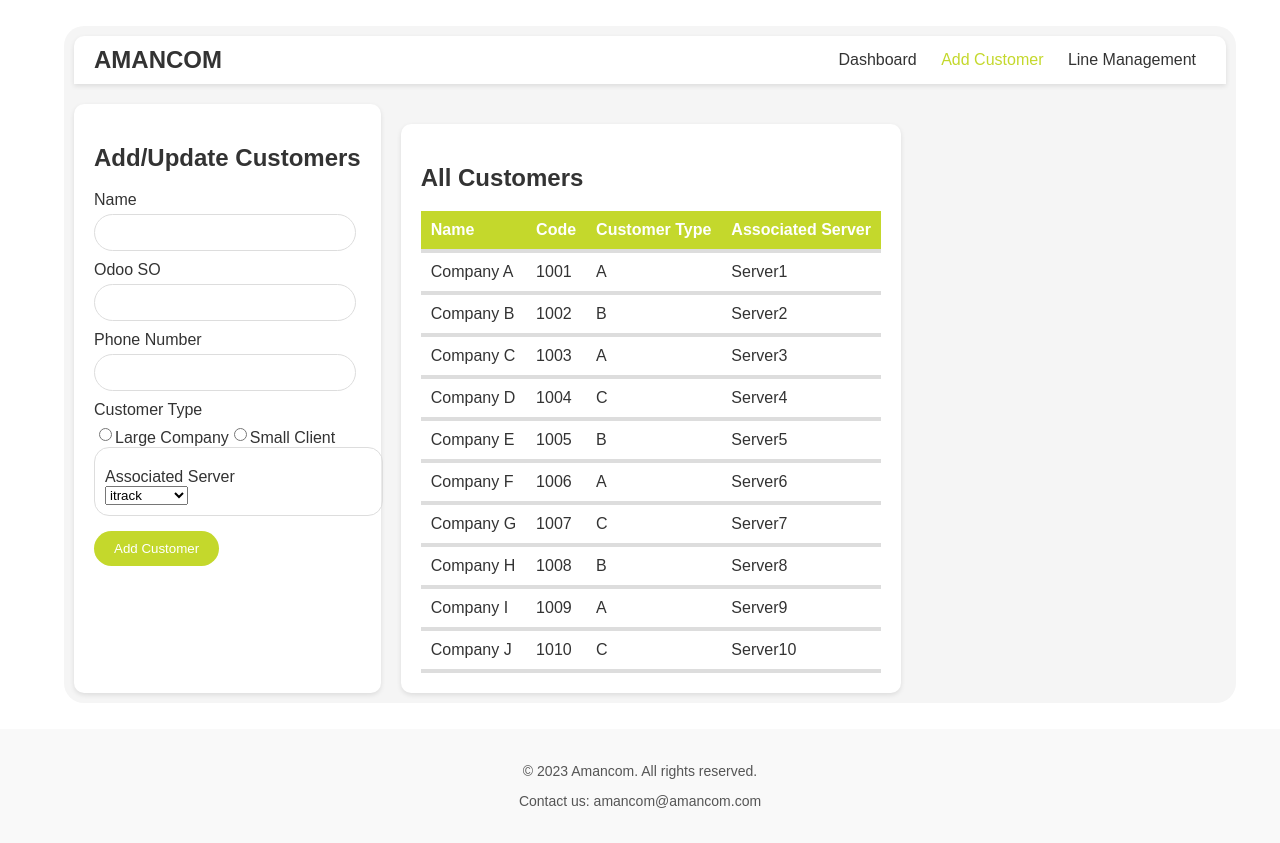
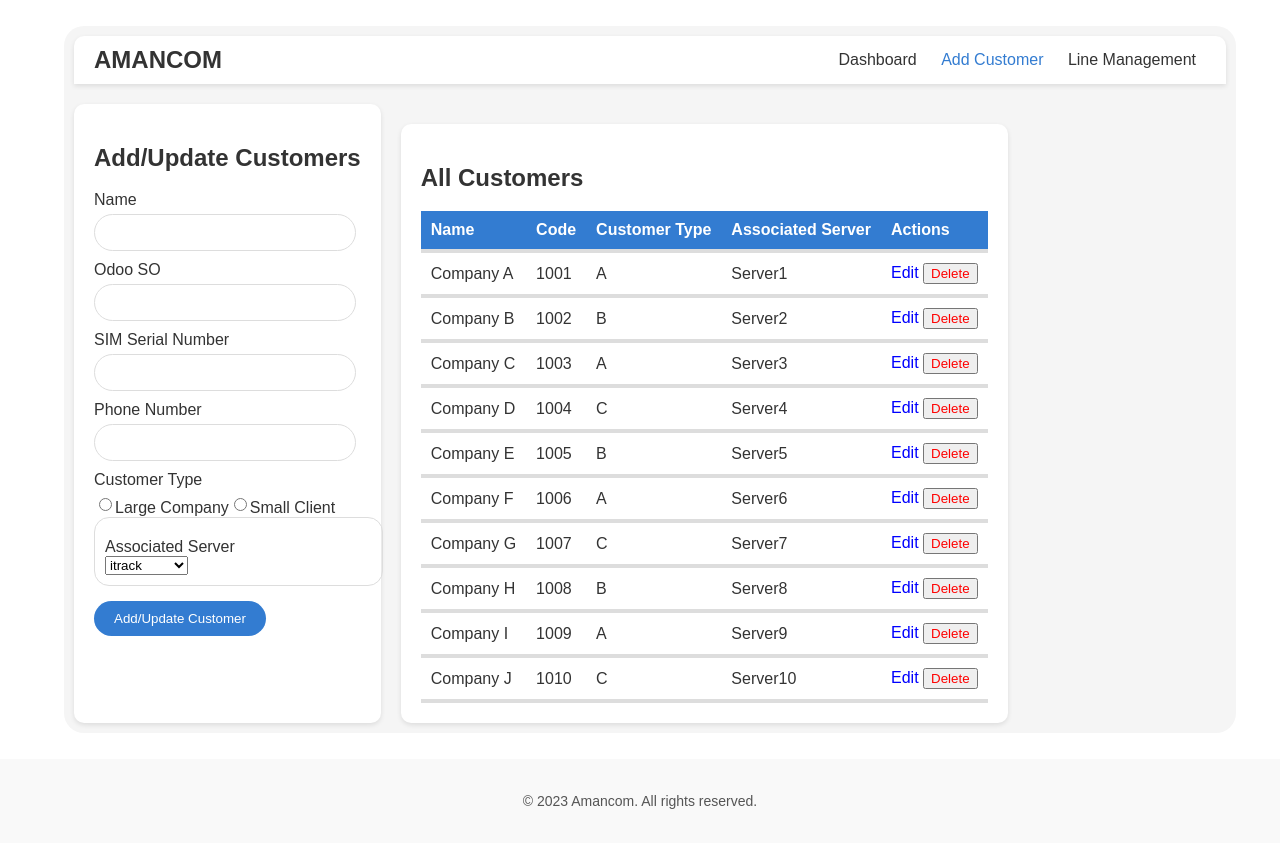
Before and after one commit to Ma7moud-Mansour/Amanco_Lines_System, a PHP site: page /Templates/add_customer.php in a window 1280 px wide. Run offline with PHP 8.4, Linux system fonts and the light colour scheme; data comes from the database, SQL or seed files in the repository.

Commit message:
1. add (Delete and Edit) options in Add Customer page
2. Update Website colors

```diff
--- a/Style/Add_customer.css
+++ b/Style/Add_customer.css
@@ -41,7 +41,7 @@ header nav a {
   margin: 0 10px;
 }
 header nav .active {
-  color: #c4d82c;
+  color: #337cd1;
 }
 
 /* Main Content Styles */
@@ -93,14 +93,14 @@ main {
 .customer-form form button {
   margin-top: 15px;
   padding: 10px 20px;
-  background-color: #c4d82c;
+  background-color: #337cd1;
   border: none;
   border-radius: 50px;
   cursor: pointer;
   color: #fff;
 }
 .customer-form form button:hover {
-  background-color: #a8c424;
+  background-color: #337cd1;
 }
 .customer-form .customer-type {
   display: flex;
@@ -129,8 +129,13 @@ width: 100%;
   border-bottom: 4px solid #ddd;
 }
 .all-customers th {
-  background-color: #c4d82c;
+  background-color: #337cd1;
   color: #fff;
+}
+a.edit
+{
+  text-decoration: none;
+  color: #337cd1;
 }
 
 /* Footer Styles */
--- a/Style/add_line.css
+++ b/Style/add_line.css
@@ -46,7 +46,7 @@ margin: 0 10px;
 }
 
 header nav .active {
-color: #c4d82c;
+color: #337cd1;
 font-weight: bold;
 }
 
@@ -71,7 +71,7 @@ border-radius: 15px;
 form button {
 margin-top: 20px;
 padding: 10px 20px;
-background-color: #c4d82c;
+background-color: #337cd1;
 border: none;
 border-radius: 15px;
 cursor: pointer;
@@ -79,7 +79,7 @@ color: #fff;
 }
 
 form button:hover {
-background-color: #a8c424;
+background-color: #337cd1;
 }
 
 #sell-options {
--- a/Templates/Dashboard.php
+++ b/Templates/Dashboard.php
@@ -154,21 +154,21 @@ $conn->close();
     <div class="statistics">
         <div class="stat">
             <div class="icon">
-                <img src="icons/sold-sim-icon.png" alt="Sold SIMs" />
+                <img src="../photos/sim.jpeg" alt="Sold SIMs" />
             </div>
             <h2><?php echo $sim_count; ?></h2>
             <p>Total SIMs Sold</p>
         </div>
         <div class="stat">
             <div class="icon">
-                <img src="icons/stored-sim-icon.png" alt="Stored SIMs" />
+                <img src="../photos/sim2.jpeg" alt="Stored SIMs" />
             </div>
             <h2><?php echo $stored_sims; ?></h2>
             <p>Total SIMs Stored</p>
         </div>
         <div class="stat">
             <div class="icon">
-                <img src="icons/company-icon.png" alt="Companies" />
+                <img src="../photos/company.png" alt="Companies" />
             </div>
             <h2><?php echo $company_count; ?></h2>
             <p>Total Companies</p>
--- a/Templates/add_customer.php
+++ b/Templates/add_customer.php
@@ -4,82 +4,79 @@ $username = "root";
 $password = "";
 $dbname = "amancom_db";
 
-
 $conn = new mysqli($servername, $username, $password, $dbname);
 if ($conn->connect_error) {
     die("Connection failed: " . $conn->connect_error);
 }
 
-if ($_SERVER['REQUEST_METHOD'] === 'POST' && isset($_POST['add_customer'])) {
+// Handle Add/Update Customer
+if ($_SERVER['REQUEST_METHOD'] === 'POST') {
+    if (isset($_POST['add_customer'])) {
         $name = $_POST['name'];
         $odoo_so = $_POST['odoo_so'];
         $type = $_POST['type'];
         $server = $_POST['server'];
         $sim_serial = $_POST['sim_serial'];
-    $phone_number = isset($_POST['phone_number']) ? $_POST['phone_number'] : null;
+        $phone_number = $_POST['phone_number'];
 
-    // BE SURE THE NUMBER FILS ISN'T EMPTY
-    if (empty($phone_number)) {
-        $error_message = "Error: Phone Number is required.";
-    } else {
-        // CHECK IF THE SERIAL IS ALREADE EXIST
-        $check_sim_query = "SELECT * FROM sim_inventory WHERE Serial_no = ?";
-        $stmt = $conn->prepare($check_sim_query);
-        $stmt->bind_param("s", $sim_serial);
-        $stmt->execute();
-        $sim_result = $stmt->get_result();
-
-        if ($sim_result->num_rows === 0) {
-            $error_message = "Error: SIM Serial Number does not exist or is not available in SIM Inventory.";
-        } else {
-            // ODOO SO
-            $odoo_check_query = "SELECT * FROM odoo WHERE Odoo_SO = ?";
-            $stmt = $conn->prepare($odoo_check_query);
+        // Add or Update Customer
+        $check_query = "SELECT * FROM client_company WHERE Odoo_SO = ?";
+        $stmt = $conn->prepare($check_query);
         $stmt->bind_param("s", $odoo_so);
         $stmt->execute();
-            $odoo_result = $stmt->get_result();
+        $result = $stmt->get_result();
 
-            if ($odoo_result->num_rows === 0) {
-                // INSERT ODOO DETAILS
-                $insert_odoo_query = "INSERT INTO odoo (Odoo_SO) VALUES (?)";
-                $stmt = $conn->prepare($insert_odoo_query);
-                $stmt->bind_param("s", $odoo_so);
+        if ($result->num_rows > 0) {
+            // Update Existing Customer
+            $update_query = "UPDATE client_company SET Name = ?, Class = ?, Server_Name = ?, SIM_Serial_no = ?, Client_num = ? WHERE Odoo_SO = ?";
+            $stmt = $conn->prepare($update_query);
+            $stmt->bind_param("ssssss", $name, $type, $server, $sim_serial, $phone_number, $odoo_so);
             $stmt->execute();
-            }
-
-            // IF EVERY THING IS GOOD
+            $success_message = "Customer updated successfully!";
+        } else {
+            // Add New Customer
             $insert_query = "INSERT INTO client_company (Name, Odoo_SO, Class, Server_Name, SIM_Serial_no, Client_num) VALUES (?, ?, ?, ?, ?, ?)";
             $stmt = $conn->prepare($insert_query);
             $stmt->bind_param("ssssss", $name, $odoo_so, $type, $server, $sim_serial, $phone_number);
+            $stmt->execute();
+            $success_message = "Customer added successfully!";
+        }
+        $stmt->close();
+    }
 
-            if ($stmt->execute()) {
-                $success_message = "Customer added successfully!";
-                // UPDATE
-                $update_sim_query = "UPDATE sim_inventory SET status = 'assigned' WHERE Serial_no = ?";
-                $stmt = $conn->prepare($update_sim_query);
-                $stmt->bind_param("s", $sim_serial);
+    // Handle Delete Customer
+    if (isset($_POST['delete_customer'])) {
+        $odoo_so = $_POST['odoo_so'];
+        $delete_query = "DELETE FROM client_company WHERE Odoo_SO = ?";
+        $stmt = $conn->prepare($delete_query);
+        $stmt->bind_param("s", $odoo_so);
         $stmt->execute();
-            } else {
-                $error_message = "Error adding customer: " . $conn->error;
-            }
-        }
-    }
-    if (isset($stmt)) {
+        $success_message = "Customer deleted successfully!";
         $stmt->close();
     }
 }
 
-
+// Fetch Customers
 $query = "SELECT * FROM client_company";
 $result = $conn->query($query);
 
+// Fetch Customer for Edit
+$edit_customer = null;
+if ($_SERVER['REQUEST_METHOD'] === 'GET' && isset($_GET['edit_customer'])) {
+    $odoo_so = $_GET['edit_customer'];
+    $edit_query = "SELECT * FROM client_company WHERE Odoo_SO = ?";
+    $stmt = $conn->prepare($edit_query);
+    $stmt->bind_param("s", $odoo_so);
+    $stmt->execute();
+    $edit_result = $stmt->get_result();
+    if ($edit_result->num_rows > 0) {
+        $edit_customer = $edit_result->fetch_assoc();
+    }
+    $stmt->close();
+}
+
 $conn->close();
 ?>
-
-
-
-
-
 
 <!DOCTYPE html>
 <html lang="en">
@@ -91,7 +88,6 @@ $conn->close();
   </head>
   <body>
     <div class="container">
-      <!-- Header -->
       <header>
         <h1>AMANCOM</h1>
         <nav>
@@ -100,70 +96,42 @@ $conn->close();
           <a href="Line_Manegement.php">Line Management</a>
         </nav>
       </header>
-
-      <!-- Main Content -->
       <main>
         <div class="content">
-          <!-- Add/Update Customers -->
           <section class="customer-form">
             <h2>Add/Update Customers</h2>
             <?php if (isset($success_message)): ?>
               <p style="color: green;"><?php echo $success_message; ?></p>
             <?php endif; ?>
-            <?php if (isset($error_message)): ?>
-              <p style="color: red;"><?php echo $error_message; ?></p>
-            <?php endif; ?>
-
             <form id="customerForm" method="POST">
               <label for="name">Name</label>
-              <input type="text" id="name" name="name" required />
-
+              <input type="text" id="name" name="name" value="<?php echo $edit_customer['Name'] ?? ''; ?>" required />
               <label for="odoo_so">Odoo SO</label>
-              <input type="text" id="odoo_so" name="odoo_so" required />
-
-              <!-- <label for="sim_serial">SIM Serial Number</label>
-              <input type="text" id="sim_serial" name="sim_serial" required /> -->
-
+              <input type="text" id="odoo_so" name="odoo_so" value="<?php echo $edit_customer['Odoo_SO'] ?? ''; ?>" required <?php echo isset($edit_customer) ? 'readonly' : ''; ?> />
+              <label for="sim_serial">SIM Serial Number</label>
+              <input type="text" id="sim_serial" name="sim_serial" value="<?php echo $edit_customer['SIM_Serial_no'] ?? ''; ?>" required />
               <label for="phone_number">Phone Number</label>
-              <input type="text" id="phone_number" name="phone_number" required />
-
+              <input type="text" id="phone_number" name="phone_number" value="<?php echo $edit_customer['Client_num'] ?? ''; ?>" required />
               <label>Customer Type</label>
               <div class="customer-type">
-                  <input type="radio" id="large" name="type" value="Large Company" />
+                  <input type="radio" id="large" name="type" value="Large Company" <?php echo (isset($edit_customer) && $edit_customer['Class'] === 'Large Company') ? 'checked' : ''; ?> />
                   <label for="large">Large Company</label>
-                  <input type="radio" id="small" name="type" value="Small Client" />
+                  <input type="radio" id="small" name="type" value="Small Client" <?php echo (isset($edit_customer) && $edit_customer['Class'] === 'Small Client') ? 'checked' : ''; ?> />
                   <label for="small">Small Client</label>
               </div>
-
-
               <div class="choose-server">
                   <label for="server">Associated Server</label>
                   <select id="server" name="server">
-                      <option value="itrack">itrack</option>
-                      <option value="fms">fms</option>
-                      <option value="track solid">track solid</option>
-                      <option value="pro track">pro track</option>
-                      <option value="whats gps">whats gps</option>
+                      <option value="itrack" <?php echo (isset($edit_customer) && $edit_customer['Server_Name'] === 'itrack') ? 'selected' : ''; ?>>itrack</option>
+                      <option value="fms" <?php echo (isset($edit_customer) && $edit_customer['Server_Name'] === 'fms') ? 'selected' : ''; ?>>fms</option>
+                      <option value="track solid" <?php echo (isset($edit_customer) && $edit_customer['Server_Name'] === 'track solid') ? 'selected' : ''; ?>>track solid</option>
+                      <option value="pro track" <?php echo (isset($edit_customer) && $edit_customer['Server_Name'] === 'pro track') ? 'selected' : ''; ?>>pro track</option>
+                      <option value="whats gps" <?php echo (isset($edit_customer) && $edit_customer['Server_Name'] === 'whats gps') ? 'selected' : ''; ?>>whats gps</option>
                   </select>
               </div>
-
-
-              <button type="submit" name="add_customer">Add Customer</button>
+              <button type="submit" name="add_customer">Add/Update Customer</button>
             </form>
-
-
-
-          <?php if (isset($success_message)): ?>
-              <p style="color: green;"><?php echo $success_message; ?></p>
-          <?php endif; ?>
-          <?php if (isset($error_message)): ?>
-              <p style="color: red;"><?php echo $error_message; ?></p>
-          <?php endif; ?>
-
-
           </section>
-
-          <!-- All Customers List -->
           <section class="all-customers">
             <h2>All Customers</h2>
             <table>
@@ -173,6 +141,7 @@ $conn->close();
                   <th>Code</th>
                   <th>Customer Type</th>
                   <th>Associated Server</th>
+                  <th>Actions</th>
                 </tr>
               </thead>
               <tbody>
@@ -183,11 +152,18 @@ $conn->close();
                       <td><?php echo $row['Odoo_SO']; ?></td>
                       <td><?php echo $row['Class']; ?></td>
                       <td><?php echo $row['Server_Name']; ?></td>
+                      <td>
+                        <a class="edit" href="?edit_customer=<?php echo $row['Odoo_SO']; ?>" style="color: blue;">Edit</a>
+                        <form method="POST" style="display:inline;">
+                          <input type="hidden" name="odoo_so" value="<?php echo $row['Odoo_SO']; ?>" />
+                          <button type="submit" name="delete_customer" style="color: red;">Delete</button>
+                        </form>
+                      </td>
                     </tr>
                   <?php endwhile; ?>
                 <?php else: ?>
                   <tr>
-                    <td colspan="4">No customers found</td>
+                    <td colspan="5">No customers found</td>
                   </tr>
                 <?php endif; ?>
               </tbody>
@@ -198,7 +174,6 @@ $conn->close();
     </div>
     <footer>
       <p>&copy; 2023 Amancom. All rights reserved.</p>
-      <p>Contact us: amancom@amancom.com</p>
     </footer>
   </body>
 </html>
```
Also changed, not shown: JS/Add_customer.js (+47 -0 lines), Style/Dashboard.css (+6 -1 lines), photos/company.png (added), photos/sim.jpeg (added), photos/sim2.jpeg (added). Lines whose indentation alone changed are shown as unchanged.
